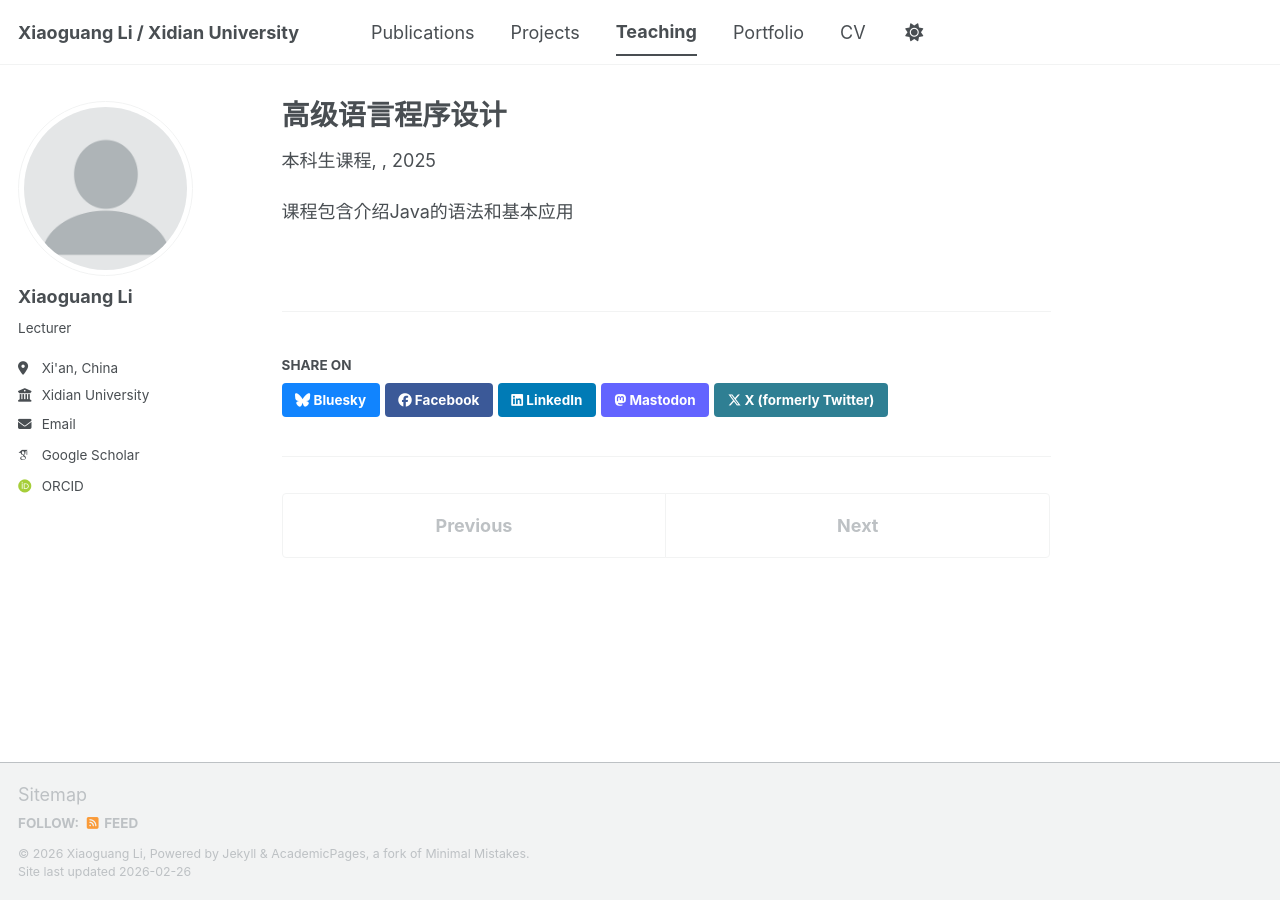
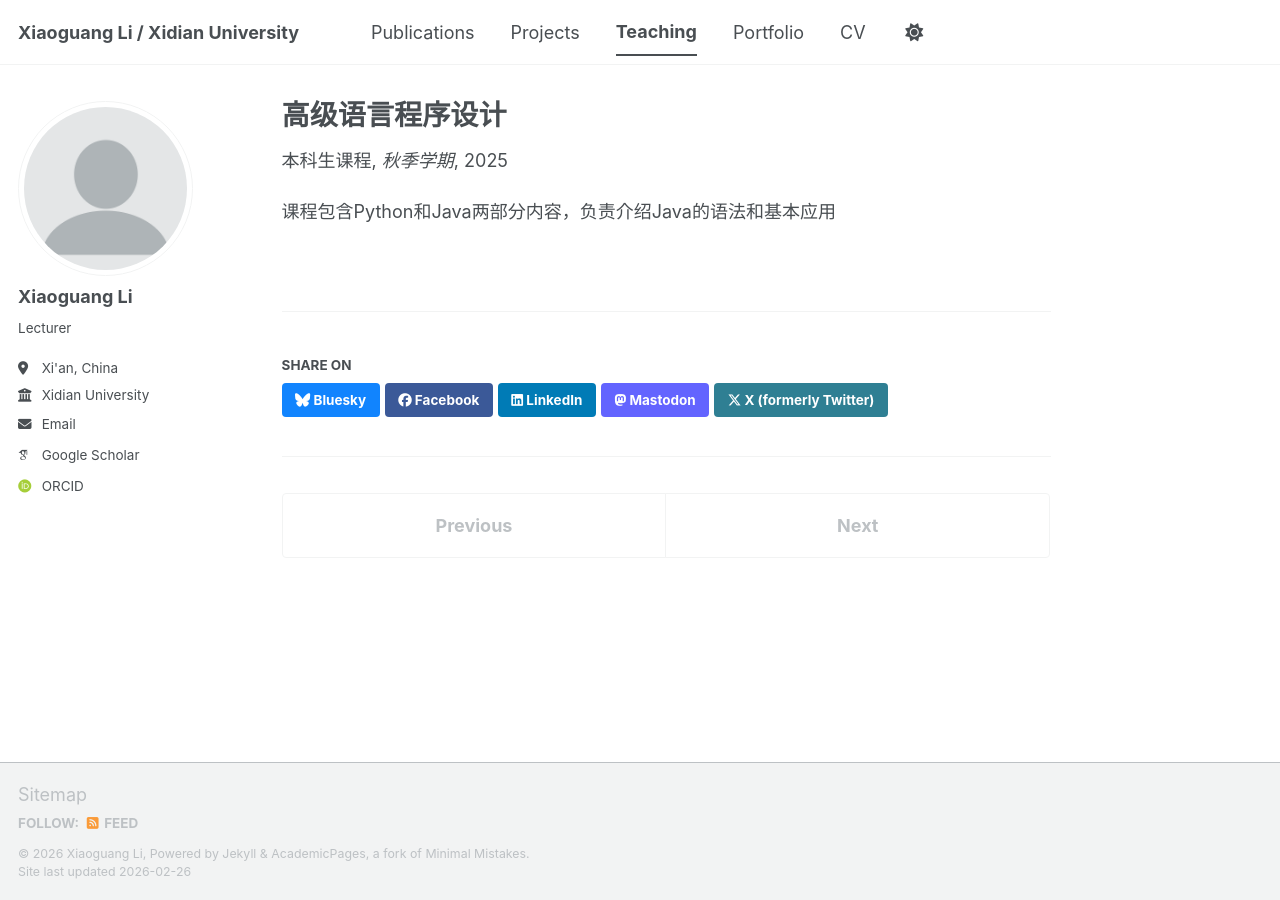
Before and after one commit to meliosem/meliosem.github.io, a Jekyll site: the page built from _teaching/2015-spring-teaching-2.md, in a window 1280 px wide. Built offline with Jekyll 4.4.1, drawn with Linux system fonts in a browser that asks for light colours; some web fonts are replaced; a script bundle is joined from its source files by our own code; library files that are not in the unit come from our copies.

Commit message:
first commit

```diff
--- a/_teaching/2015-spring-teaching-2.md
+++ b/_teaching/2015-spring-teaching-2.md
@@ -3,11 +3,11 @@ title: "高级语言程序设计"
 collection: teaching
 type: "本科生课程"
 permalink: /teaching/java
-# venue: "秋季学期"
-excerpt: "秋季学期"
+venue: "秋季学期"
+# excerpt: "秋季学期"
 date: 2025-09-01
 # paperurl: 'https://github.com/meliosem/meliosem.github.io/blob/main/files/postgraduate_course/2025fall/privacy_preserving_technology/'
 # location: "City, Country"
 ---
 
-课程包含介绍Java的语法和基本应用
+课程包含Python和Java两部分内容，负责介绍Java的语法和基本应用
```
Also changed, not shown: _teaching/隐私保护技术.md (+2 -2 lines).
